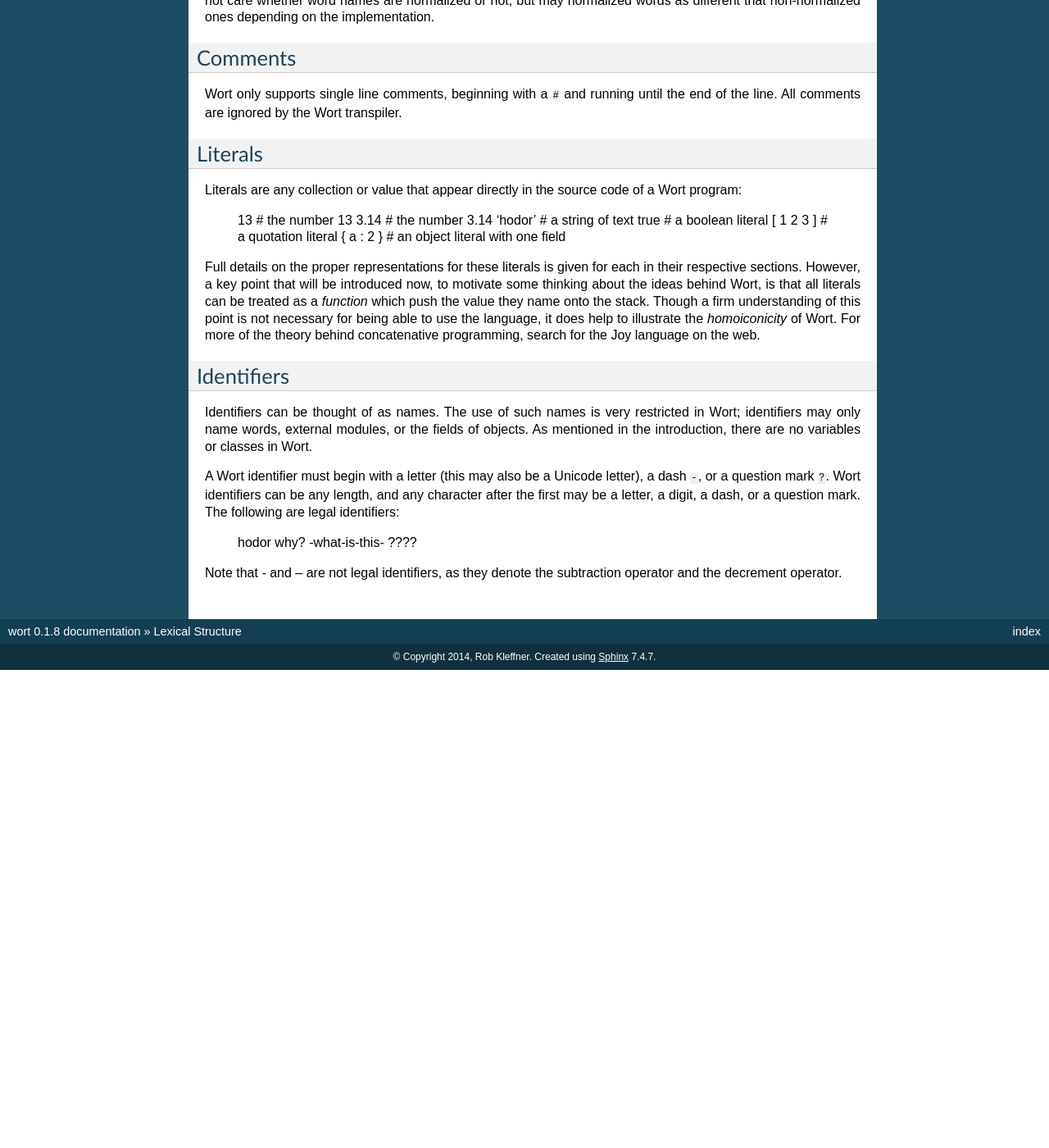
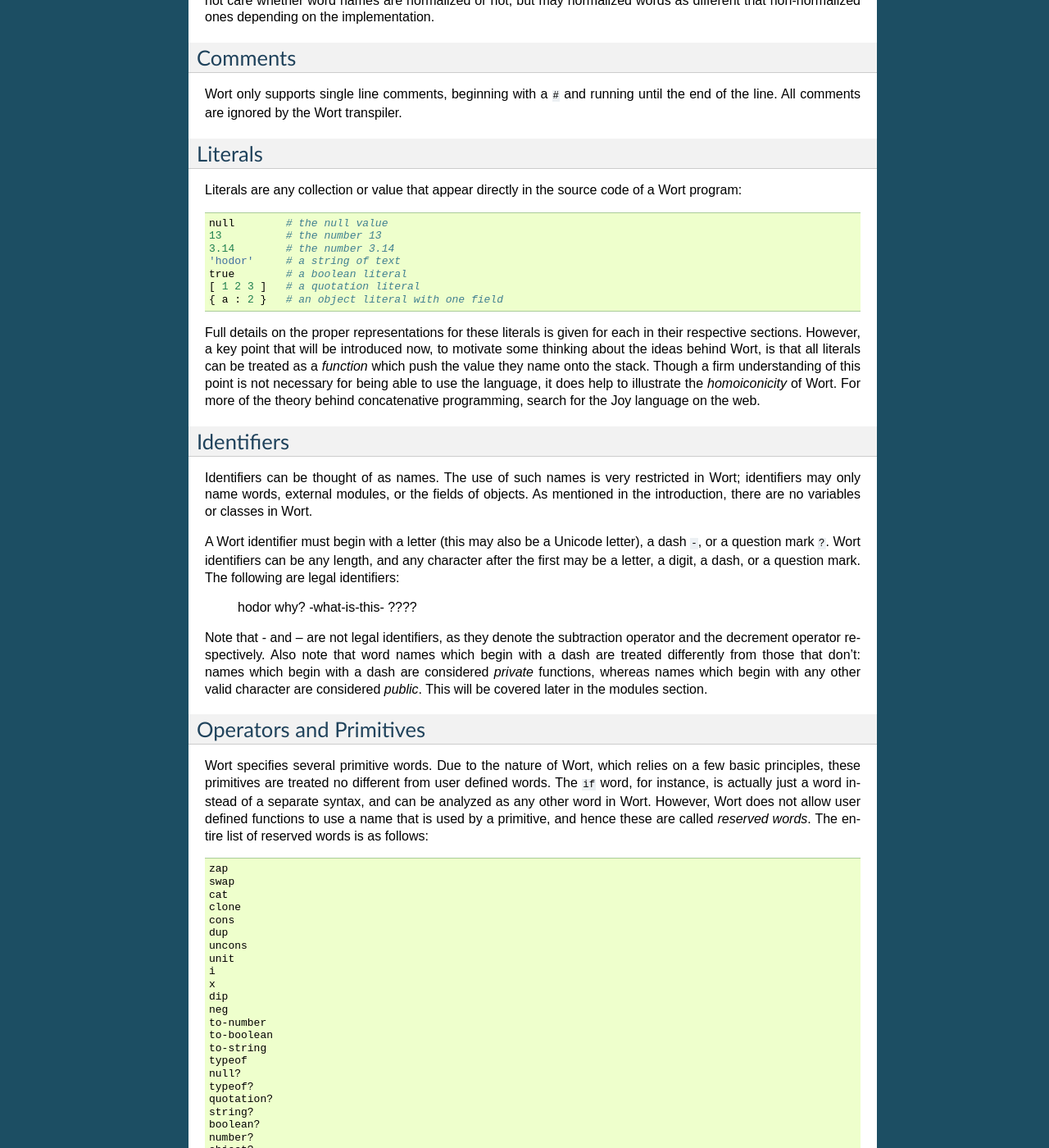
Before and after one commit to robertkleffner/wort-old, a Sphinx documentation site: the page built from docs/lexical-structure.rst, in a window 1280 px wide and 1400 px high, scrolled down 836 px. Shown: the whole window at 82% size. Built offline with Sphinx 7.4.7, drawn with Linux system fonts in a browser that asks for light colours; before the commit the page ends 1653 px from its top, so only the background shows below that; some of the changed text lies outside the part shown.

Commit message:
More docs, lexical and some types

```diff
--- a/docs/index.rst
+++ b/docs/index.rst
@@ -6,3 +6,5 @@
     :maxdepth: 1
 
     introduction
+    lexical-structure
+    types
--- a/docs/lexical-structure.rst
+++ b/docs/lexical-structure.rst
@@ -32,8 +32,9 @@
 Literals
 --------------------------------
 
-Literals are any collection or value that appear directly in the source code of a Wort program:
+Literals are any collection or value that appear directly in the source code of a Wort program::
 
+    null        # the null value
     13          # the number 13
     3.14        # the number 3.14
     'hodor'     # a string of text
@@ -55,4 +56,78 @@
     -what-is-this-
     ????
 
-Note that `-` and `--` are not legal identifiers, as they denote the subtraction operator and the decrement operator.
+Note that `-` and `--` are not legal identifiers, as they denote the subtraction operator and the decrement operator respectively. Also note that word names which begin with a dash are treated differently from those that don't: names which begin with a dash are considered *private* functions, whereas names which begin with any other valid character are considered *public*. This will be covered later in the modules section.
+
+Operators and Primitives
+--------------------------------
+
+Wort specifies several primitive words. Due to the nature of Wort, which relies on a few basic principles, these primitives are treated no different from user defined words. The ``if`` word, for instance, is actually just a word instead of a separate syntax, and can be analyzed as any other word in Wort. However, Wort does not allow user defined functions to use a name that is used by a primitive, and hence these are called *reserved words*. The entire list of reserved words is as follows::
+
+    zap
+    swap
+    cat
+    clone
+    cons
+    dup
+    uncons
+    unit
+    i
+    x
+    dip
+    neg
+    to-number
+    to-boolean
+    to-string
+    typeof
+    null?
+    typeof?
+    quotation?
+    string?
+    boolean?
+    number?
+    object?
+    word?
+    empty?
+    in?
+    has?
+    where?
+    similar?
+    slice
+    slice-from
+    cut
+    insert
+    splice
+    reverse
+    sort
+    case
+    branch
+    when
+    if
+    cond
+    while
+    linrec
+    tailrec
+    genrec
+    step
+    fold
+    map
+    times
+    filter
+    split
+    cleave
+    spread
+    apply
+    annihilate
+    gather
+    substitute
+    print
+    printz
+    print-stack
+
+Wort also has a set of primitive operators, which are treated just like words but are often made up of symbols which can't be used in the names of regular words. The operation specified by most of these operators might be intuitive, but a full description of the operators and their semantics occurs later in the docs. For now, here is the entire list of operators included in Wort::
+
+    +   -   *   /   %   ++  --      # arithmetic operators
+    ~   &   |   ^   <<  >>  >>>     # bitwise operators
+    &&  ||  !                       # logical operators
+    ==  !=  <   <=  >   >=          # comparison operators
+    ->  <-  @                       # property access operators
```
Also changed, not shown: docs/introduction.rst (+11 -9 lines), docs/types.rst (added, +32 -0 lines), docs/syntactic-structure.rst (added).
